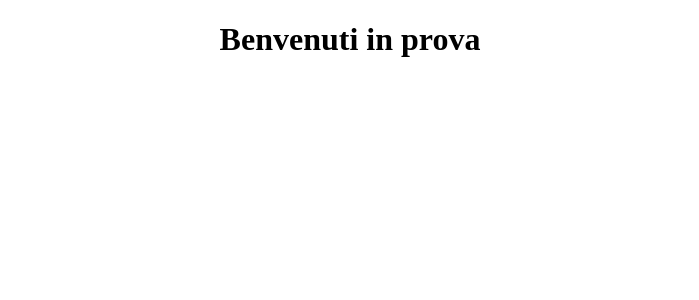
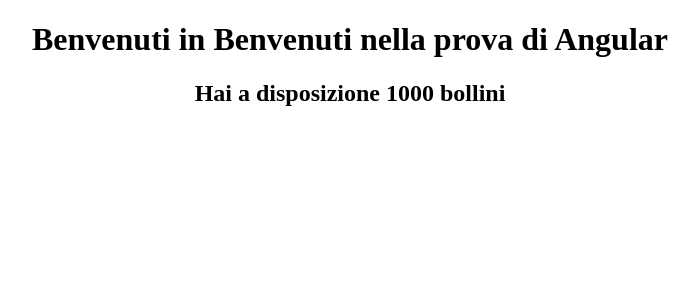
Before and after one commit to AngeloDalo/prova, an Angular app: page / in a window 1280 px wide. Shown: the top 300 px of the page, without its empty margins (290-989 px from the left). Built offline with nearby package versions, Linux system fonts and the light colour scheme.

Commit message:
componente welcome

```diff
--- a/src/app/app.component.html
+++ b/src/app/app.component.html
@@ -1,5 +1,8 @@
 <div style="text-align:center">
   <h1>
-    Benvenuti in {{ title }}
+    Benvenuti in {{ saluti }}
   </h1>
+  <h2>
+    Hai a disposizione {{bollini}} bollini
+  </h2>
 </div>
--- a/src/app/app.component.ts
+++ b/src/app/app.component.ts
@@ -7,4 +7,6 @@
 })
 export class AppComponent {
   title = 'prova';
+  saluti: string = "Benvenuti nella prova di Angular";
+  bollini: number = 1000;
 }
--- a/src/app/app.module.ts
+++ b/src/app/app.module.ts
@@ -3,10 +3,12 @@
 
 import { AppRoutingModule } from './app-routing.module';
 import { AppComponent } from './app.component';
+import { WelcomeComponent } from './welcome/welcome.component';
 
 @NgModule({
   declarations: [
-    AppComponent
+    AppComponent,
+    WelcomeComponent
   ],
   imports: [
     BrowserModule,
--- /dev/null
+++ b/src/app/welcome/welcome.component.html
@@ -0,0 +1 @@
+<p>welcome works!</p>
--- /dev/null
+++ b/src/app/welcome/welcome.component.ts
@@ -0,0 +1,15 @@
+import { Component, OnInit } from '@angular/core';
+
+@Component({
+  selector: 'app-welcome',
+  templateUrl: './welcome.component.html',
+  styleUrls: ['./welcome.component.css']
+})
+export class WelcomeComponent implements OnInit {
+
+  constructor() { }
+
+  ngOnInit(): void {
+  }
+
+}
```
Also changed, not shown: src/app/welcome/welcome.component.css (added).
